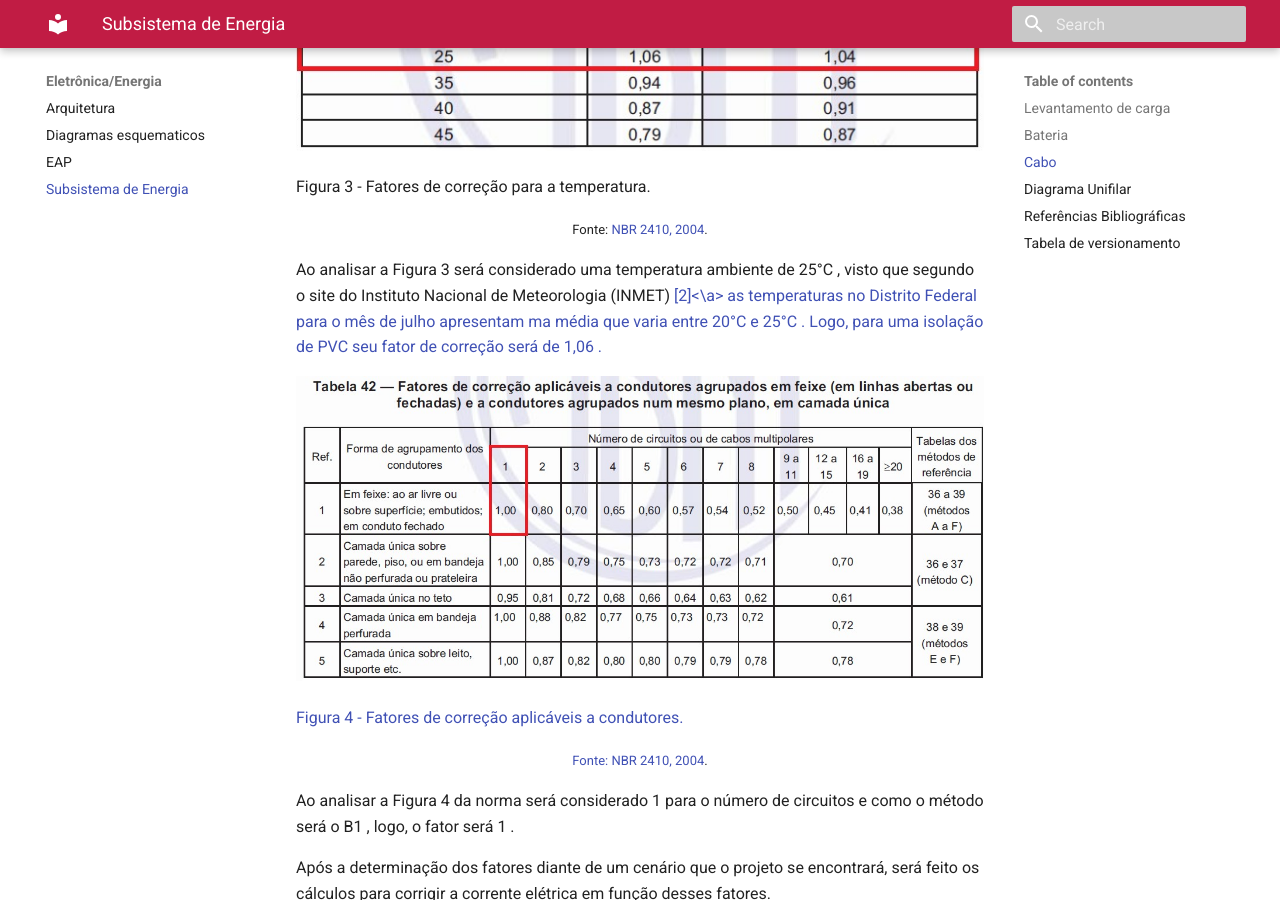
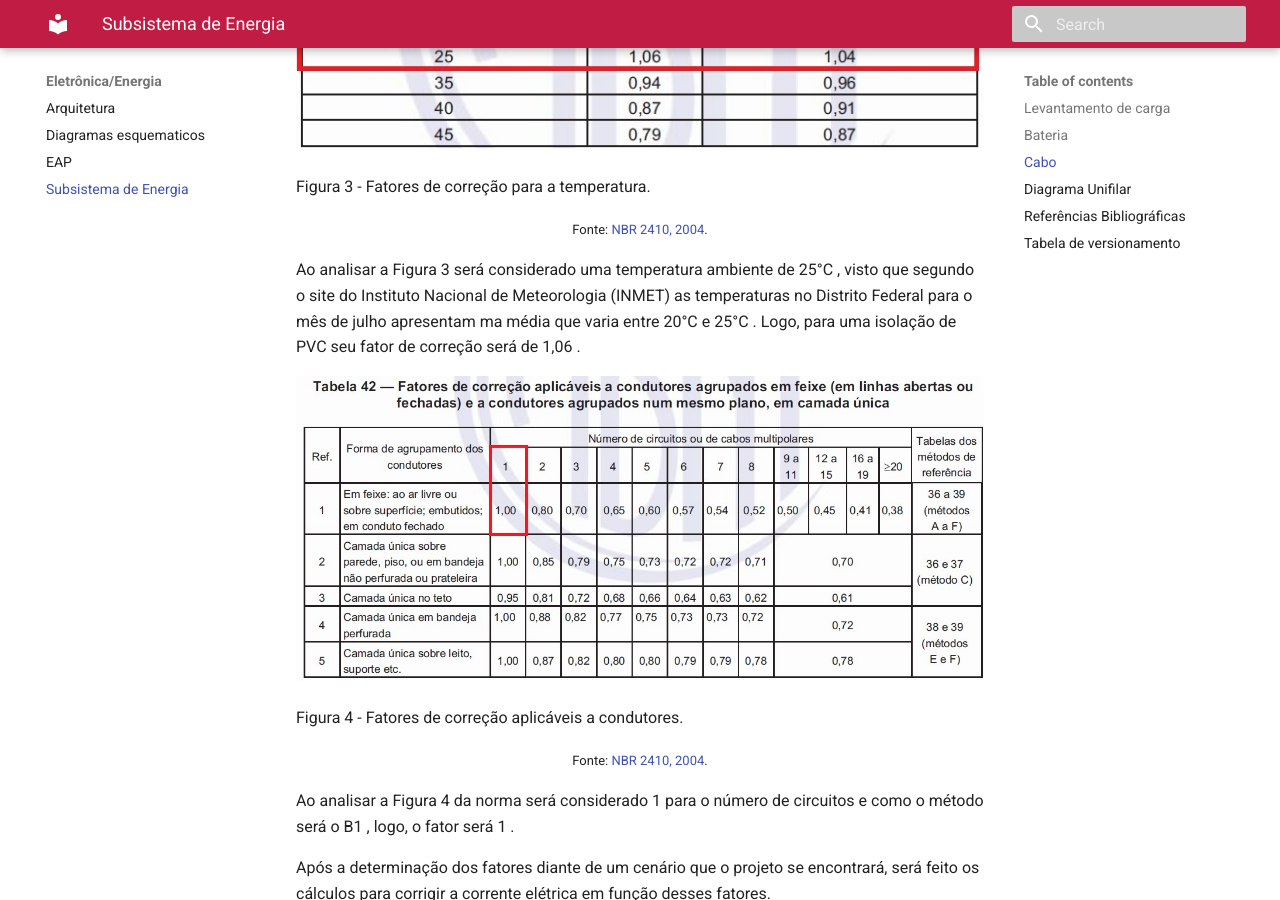
Before and after one commit to Calcioft/ScanPoint, an MkDocs documentation site: the page built from docs/eletronica-energia/Projeto_Subsistema_Energia.md, in a window 1280 px wide and 900 px high, scrolled down 2353 px. Built offline with MkDocs 1.6.1 and Material for MkDocs 9.7.7, drawn with Linux system fonts in a browser that asks for light colours; some of the changed text lies outside the part shown.

```diff
--- a/docs/eletronica-energia/Projeto_Subsistema_Energia.md
+++ b/docs/eletronica-energia/Projeto_Subsistema_Energia.md
@@ -62,7 +62,7 @@
 Figura 3 - Fatores de correção para a temperatura. <font size="2"><p style="text-align: center">Fonte: [NBR 2410, 2004](https://edisciplinas.usp.br/pluginfile.php/5810747/mod_resource/content/1/NBR5410%20-%20Instala%C3%A7%C3%B5es%20el%C3%A9tricas%20de%20baixa%20tens%C3%A3o.pdf).</p></font>
 
 <p style="text-alighn: justify;">
-Ao analisar a Figura 3  será considerado uma temperatura ambiente de  25°C , visto que segundo o site do Instituto Nacional de Meteorologia (INMET) <a href="docs/eletronica-energia/Projeto_Subsistema_Energia.md#ref-2">[2]<\a> as temperaturas no Distrito Federal para o mês de julho apresentam ma média que varia entre  20°C  e  25°C . Logo, para uma isolação de PVC seu fator de correção será de  1,06 .
+Ao analisar a Figura 3  será considerado uma temperatura ambiente de  25°C , visto que segundo o site do Instituto Nacional de Meteorologia (INMET) as temperaturas no Distrito Federal para o mês de julho apresentam ma média que varia entre  20°C  e  25°C . Logo, para uma isolação de PVC seu fator de correção será de  1,06 .
 </p>
 
 ![Tabela42](../assets/eletronica-energia/Tabela42.jpg)
```
Also changed, not shown: other parts of docs/eletronica-energia/Projeto_Subsistema_Energia.md (+2 -0 lines).
